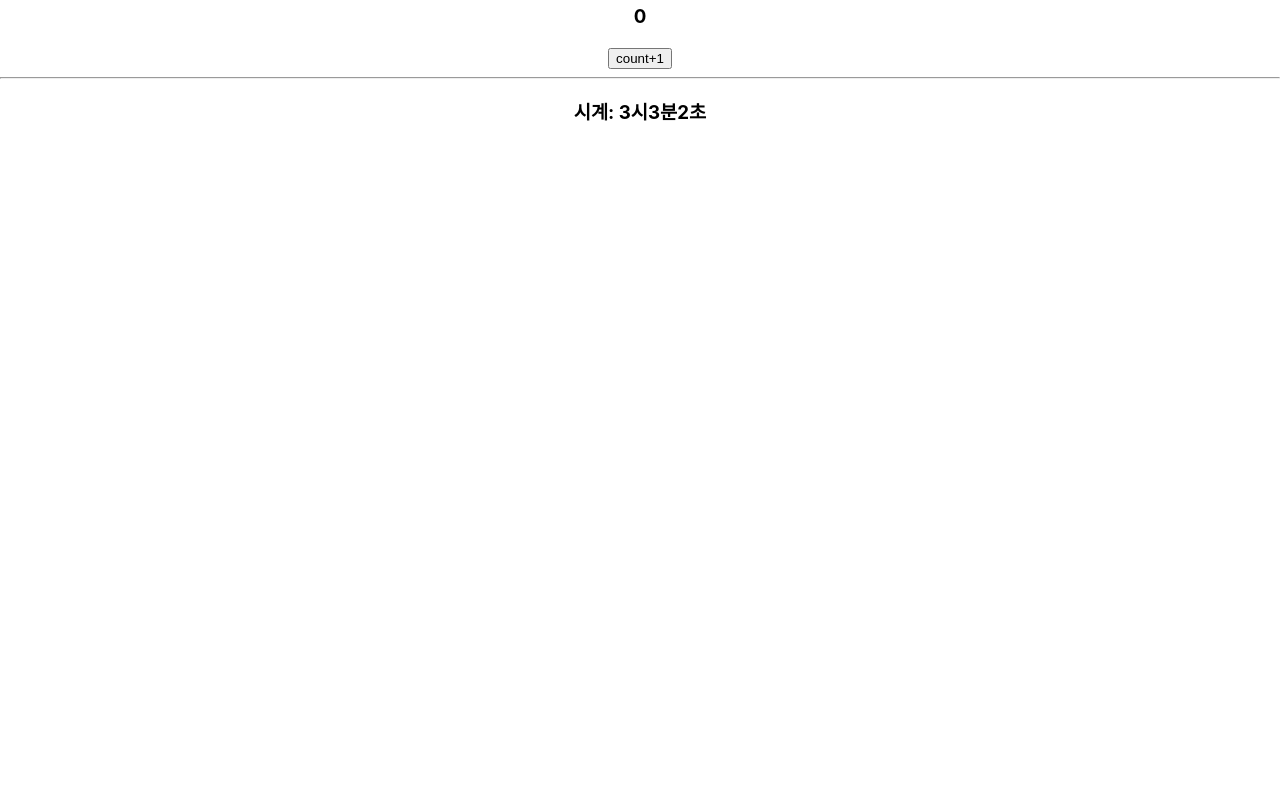
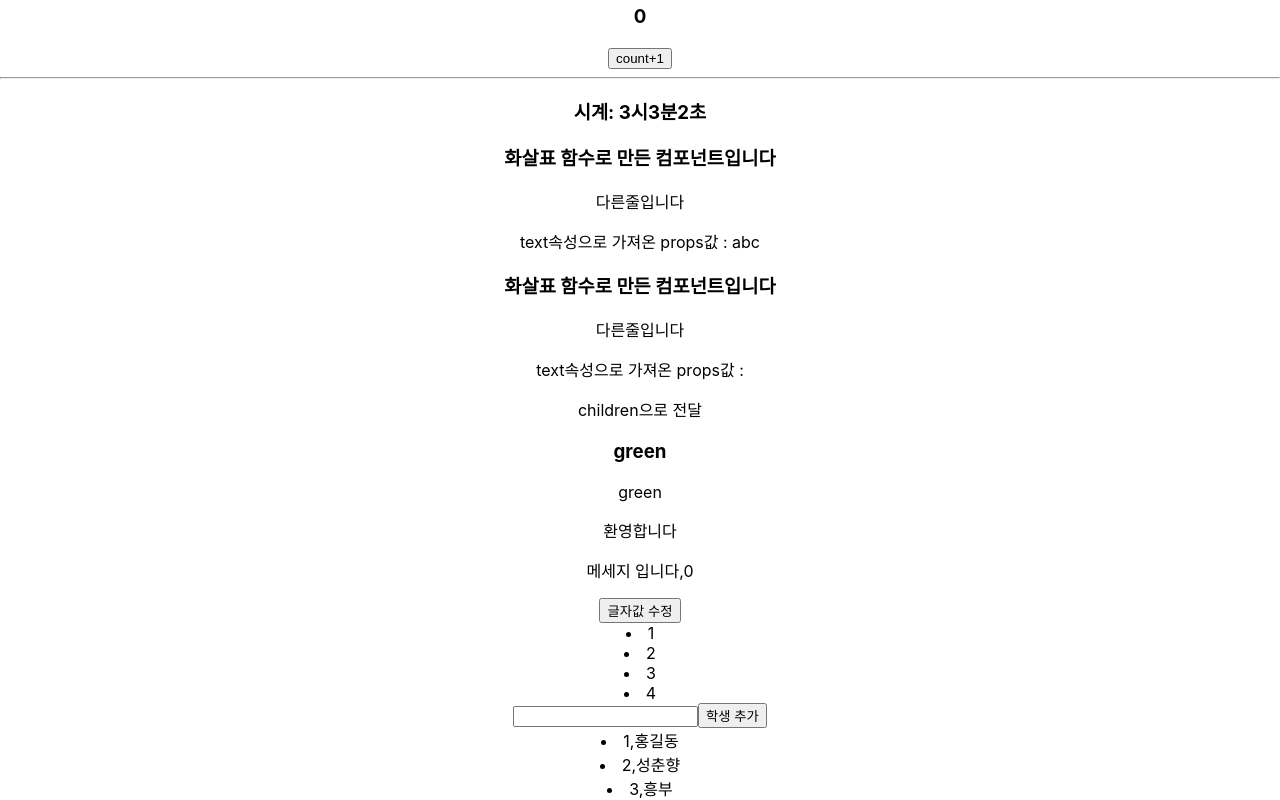
Before and after one commit to KIMPPT/React, a React (Create React App) app in the folder first-react/: page / in a window 1280 px wide. Shown: the part 4007-4807 px from the top of the page. Before the commit the page ends 4150 px from the top, so only its background shows below. Built offline with nearby package versions, Linux system fonts and the light colour scheme.

Commit message:
04051240

```diff
--- a/first-react/src/App.js
+++ b/first-react/src/App.js
@@ -13,6 +13,9 @@ import EventComp from "./components/EventComp";
 import RefDomEvent from "./components/RefDomEvent";
 import MapComp from "./components/MapComp";
 import LifeCycle from "./components/LifeCycle";
+import ArrowComp from "./components/ArrowComp";
+import ArrowTest from "./components/ArrowTest";
+import ArrowState from "./components/ArrowState";
 /* React에서 오류가 뜨는 이유
 1. 존재하지 않는 컴포넌트 출력(컴포넌트 생성 이후에 이름은 가능하면 바꾸지 말것)
 > 이름을 바꾼 후에는 바꾼 그 이름으로 모든 컴포넌츠 수정
@@ -42,7 +45,21 @@ function App() {
       <RefDomEvent />
       <MapComp />
 
-      <LifeCycle/>
+      <LifeCycle />
+      <ArrowComp text="abc" />
+      <ArrowComp>children으로 전달</ArrowComp>
+
+      {/*함수형 컴포넌트 실습
+      아래 컴포넌트를 함수형으로 만들고 출력하기
+       name="green":h3 태그 출력
+       check={true} : check 값이 true 일 때 name 출력
+       children : p 태그로 출력
+       */}
+      <ArrowTest name="green" check={true}>
+        환영합니다
+      </ArrowTest>
+      {/*함수형 컴포넌트의 state 사용 */}
+      <ArrowState/>
     </div>
   );
 }
--- /dev/null
+++ b/first-react/src/components/ArrowComp.jsx
@@ -0,0 +1,12 @@
+const ArrowComp = (props) => {
+    let {text,children}=props;
+  return (
+    <div>
+      <h3>화살표 함수로 만든 컴포넌트입니다</h3>
+      <p>다른줄입니다</p>
+      <p>text속성으로 가져온 props값 : {text}</p>
+      <p>{children}</p>
+    </div>
+  );
+};
+export default ArrowComp;
--- /dev/null
+++ b/first-react/src/components/ArrowState.jsx
@@ -0,0 +1,94 @@
+//16.8 이후로 함수형에서 state 사용 가능
+import { useState } from "react";
+
+//화면의 업데이트에 상관없이 사용하는 변수
+//현재 컴포넌트에서 전역변수로 쓸 변수
+let id2 = 4;
+
+//함수의 컴포넌트의 특징
+//1. this를 사용하지 않는다
+//2. 안에 값을 넣어 줄 때 변수로 할당하므로 const나 let 사용
+let ArrowState = () => {
+  //useState는 항상 함수(컴포넌트) 안에 작성
+  let [message, setMessage] = useState({
+    time: "10:53",
+    text: "메세지 입니다",
+  });
+  //useState는 여러 번 사용 할 수 있다.
+  let [number, setNumber] = useState(0);
+  let [array, setArray] = useState([1, 2, 3, 4]);
+  //map을 이용하여 id 값과 name을 화면에 출력
+  let [students, setStudent] = useState([
+    { id: 1, name: "홍길동" },
+    { id: 2, name: "성춘향" },
+    { id: 3, name: "흥부" },
+  ]);
+  //message에는 useState("")의 "" 값이 들어간다.
+
+  //학생 이름을 받아올 공간
+  let [input, setInput] = useState("");
+
+  //화면의 업데이트에 상관없이 사용하는 변수
+  //언제 가지고 오느냐
+  //클래스형에서는 render()안에 값이 계속 초기화
+  //함수형 클래스에서는 함수 안에 있는 내용이 계속 초기화
+  let id = 4;
+  //메소드 작성 - 익명함수나 화살표함수
+  let inputChange = (e) => {
+    setInput(e.target.value);
+  };
+
+  // 밑에서 작성한 추가하는 메서드를 위로 옮겨서 작성
+  let addStudent = () => {
+    //값을 받아와서 새로운 배열로 만들기
+    //새로운 배열을 student에 할당
+    let newStudent = students.concat({
+      id: id2,
+      name: input,
+    });
+    //위에 만든 새로운 배열을 student 배열에 추가
+    id2++;
+    setStudent(newStudent);
+    //버튼 클릭 후 input 내용 초기화
+    setInput("");
+  };
+  let deleteStudent = (id) => {
+    let newStudent = students.filter((s) => s.id !== id);
+    //여기서 주의할 부분 : filter의 students는 useState로 만드는 배열이고 그리고 비교할 부분의 s 는 () 안의 s여야 한다.
+    // 즉, 이름을 같게 하면 서로 꼬이기 때문에 다르게 해야 한다.
+    setStudent(newStudent);
+  };
+  return (
+    <div>
+      <p>
+        {message.text},{number}
+      </p>
+      <button
+        //useState로 작성함 함수를 통해서 값을 넣어줄 때 그 값의 자료형이 같지 않아도 넣어준다.
+        //작성 할 때 그 값의 자료형을 확인하고 동일한 형태로 할당
+        //객체의 일부분만 수정해서 넣을 때 사용하는 연산자 : ...(스프레드 연산자)
+        // ... : 객체나 배열 안에 있는 값(요소)를 꺼내서 사용
+        onClick={() => {
+          setMessage({ ...message, text: "수정된 내용입니다" });
+        }}
+      >
+        글자값 수정
+      </button>
+      {array.map((num, index) => (
+        <li key={index}>{num}</li>
+      ))}
+      <input type="text" onChange={inputChange} value={input} />
+      <button onClick={addStudent}>학생 추가</button>
+      {students.map((student, index) => (
+        <li
+          key={index}
+          //클릭했을 때 배열 삭제 > 클래스형 컴포넌트 내용 참고
+          onClick={() => deleteStudent(student.id)}
+        >
+          {student.id},{student.name}
+        </li>
+      ))}
+    </div>
+  );
+};
+export default ArrowState;
--- /dev/null
+++ b/first-react/src/components/ArrowTest.jsx
@@ -0,0 +1,9 @@
+let ArrowTest=(props)=>{
+    let {name,check,children}=props;
+    return <div>
+        <h3>{name}</h3>
+        <p>{check?name:""}</p>
+        <p>{children}</p>
+    </div>
+}
+export default ArrowTest;
```
Also changed, not shown: 2 other files (tests, documents, lock files or other folders).
